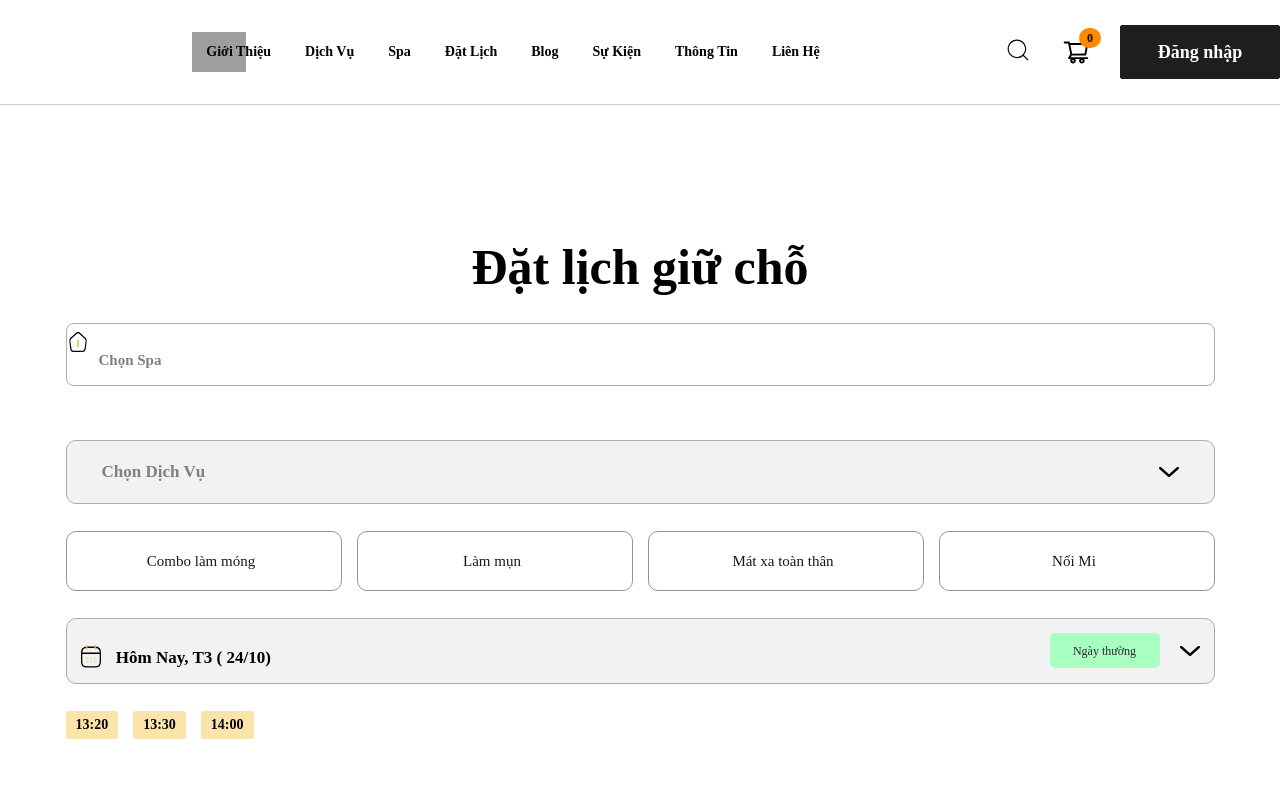
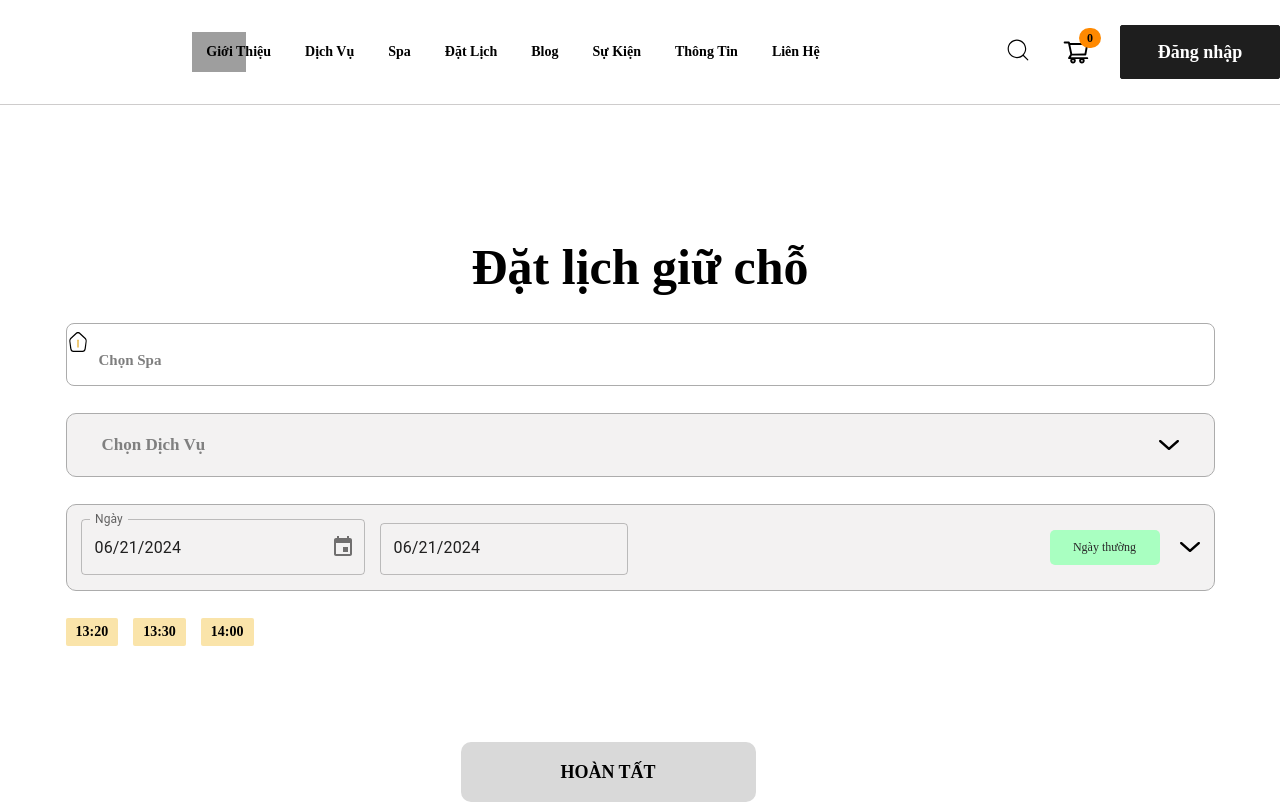
Before and after one commit to dipstickit/rosaceae, a React (Vite) app: page /booking in a window 1280 px wide. Shown: the top 803 px of the page. Built offline with nearby package versions, Linux system fonts and the light colour scheme; no server answers; grey boxes are pictures that could not be loaded.

Commit message:
handle UI schedual

```diff
--- a/package.json
+++ b/package.json
@@ -14,11 +14,14 @@
     "@emotion/react": "^11.11.4",
     "@emotion/styled": "^11.11.5",
     "@mui/icons-material": "^5.15.20",
+    "@mui/lab": "^5.0.0-alpha.170",
     "@mui/material": "^5.15.20",
+    "@mui/x-date-pickers": "^7.7.1",
     "@reduxjs/toolkit": "^2.2.5",
     "@tailwindcss/forms": "^0.5.7",
     "@tanstack/react-table": "^8.16.0",
     "axios": "^1.6.8",
+    "dayjs": "^1.11.11",
     "dotenv": "^16.4.5",
     "formik": "^2.4.6",
     "html-to-image": "^1.11.11",
--- a/src/pages/BookingServiceDetail/index.tsx
+++ b/src/pages/BookingServiceDetail/index.tsx
@@ -1,5 +1,5 @@
 import { Helmet } from "react-helmet";
-import { Button, Heading, Img, SelectBox, Input } from "../../components";
+import { Button, Heading, Img, SelectBox } from "../../components";
 import DateBooking from "../../components/DateBooking";
 import Footer from "../../components/Footer";
 import Header from "../../components/Header";
@@ -7,16 +7,24 @@
 import { useEffect, useState } from "react";
 import { SpaLocation } from "../../types/spaLocation.type";
 import BookingSalon from "../BookingSalon";
+import { AdapterDayjs } from "@mui/x-date-pickers/AdapterDayjs";
+import { LocalizationProvider } from "@mui/x-date-pickers/LocalizationProvider";
+import { DesktopDatePicker } from "@mui/x-date-pickers/DesktopDatePicker";
+import TextField from "@mui/material/TextField";
+import dayjs, { Dayjs } from "dayjs";
+
 const dropDownOptions = [
   { label: "Option1", value: "option1" },
   { label: "Option2", value: "option2" },
   { label: "Option3", value: "option3" },
 ];
+
 interface ServiceItem {
   itemId: number;
   itemName: string;
   // Add other properties as needed
 }
+
 const dateBookingData = [
   { time: "13:20" },
   { time: "13:30" },
@@ -27,8 +35,8 @@
   const navigate = useNavigate();
   const [receivedData, setReceivedData] = useState<string>("");
   const [searchParams, setSearchParams] = useSearchParams();
-
   const [itemNames, setItemNames] = useState<string[]>([]);
+  const [selectedDate, setSelectedDate] = useState<Dayjs | null>(dayjs());
 
   useEffect(() => {
     const fetchItemTypes = async () => {
@@ -52,12 +60,17 @@
 
     fetchItemTypes();
   }, []);
+
   const handleButtonClick = () => {
     navigate("/bookingsalon");
   };
 
   const handleReceiveData = (spa: SpaLocation) => {
     setReceivedData(spa.accountName);
+  };
+
+  const handleDateChange = (newValue: Dayjs | null) => {
+    setSelectedDate(newValue);
   };
 
   return (
@@ -103,41 +116,6 @@
               )}
             </Heading>
           </button>
-
-          <div className="container-xs mt-[27px] md:p-5">
-            {/* <div className="gap-[15px] flex sm:flex-col">
-              <Input
-                color="gray_500_01"
-                size="lg"
-                variant="outline"
-                name="iconpinmap"
-                placeholder={`Tim spa gần bạn `}
-                prefix={
-                  <Img
-                    src="images/img_iconpinmap.svg"
-                    alt="icon_pin_map"
-                    className="h-[18px] w-[18px]"
-                  />
-                }
-                className="w-full"
-              />
-              <Button
-                color="gray_500_01"
-                size="7xl"
-                variant="outline"
-                leftIcon={
-                  <Img
-                    src="images/img_iconpinmap.svg"
-                    alt="icon_pin_map"
-                    className="h-[18px] w-[18px]"
-                  />
-                }
-                className="rounded-[10px] gap-[5px] w-full font-bevietnam11 sm:pr-5"
-              >
-                1120, Phạm Văn Đồng, TP Hồ Chí Minh
-              </Button>
-            </div> */}
-          </div>
           <SelectBox
             className="container-xs mt-[27px] border border-solid border-gray-500 font-bevietnam11 font-bold md:p-5 sm:px-5 sm:pt-5"
             shape="round"
@@ -151,59 +129,25 @@
             name="chndchv"
             placeholder={`Chọn Dịch Vụ`}
             options={itemNames.map((name) => ({ label: name, value: name }))}
-            // onChange={handleSelectChange}
           />
-          <div className="container-xs mt-[27px] md:p-5">
-            <div className="gap-[15px] flex md:flex-col">
-              <Button
-                color="gray_500_01"
-                size="7xl"
-                variant="outline"
-                className="rounded-[10px] w-full font-bevietnam11 sm:px-5"
-              >
-                Combo làm móng
-              </Button>
-              <Button
-                color="gray_500_01"
-                size="7xl"
-                variant="outline"
-                className="rounded-[10px] w-full font-bevietnam11 sm:px-5"
-              >
-                Làm mụn
-              </Button>
-              <Button
-                color="gray_500_01"
-                size="7xl"
-                variant="outline"
-                className="rounded-[10px] w-full font-bevietnam11 sm:px-5"
-              >
-                Mát xa toàn thân
-              </Button>
-              <Button
-                color="gray_500_01"
-                size="7xl"
-                variant="outline"
-                className="rounded-[10px] w-full font-bevietnam11 sm:px-5"
-              >
-                Nối Mi
-              </Button>
-            </div>
-          </div>
           <div className="container-xs rounded-[10px] pb-[15px] mt-[27px] flex justify-center border border-solid border-gray-500 bg-gray-100_04 px-3.5 pt-3.5 md:p-5">
             <div className="flex w-full items-center justify-between gap-5 sm:flex-col">
               <div className="gap-[15px] flex items-center self-end">
-                <Img
-                  src="images/img_calendar.svg"
-                  alt="calendar"
-                  className="h-[23px] self-start"
+                <LocalizationProvider dateAdapter={AdapterDayjs}>
+                  <DesktopDatePicker
+                    label="Ngày"
+                    format="MM/DD/YYYY"
+                    value={selectedDate}
+                    onChange={handleDateChange}
+                  />
+                </LocalizationProvider>
+                <TextField
+                  value={selectedDate ? selectedDate.format("MM/DD/YYYY") : ""}
+                  onChange={(e) => {
+                    const newDate = dayjs(e.target.value, "MM/DD/YYYY");
+                    setSelectedDate(newDate.isValid() ? newDate : null);
+                  }}
                 />
-                <Heading
-                  size="lg"
-                  as="h2"
-                  className="self-end !font-bevietnam11"
-                >
-                  Hôm Nay, T3 ( 24/10)
-                </Heading>
               </div>
               <div className="flex items-center gap-5">
                 <Button
```
Also changed, not shown: 1 other file (tests, documents, lock files or other folders).
